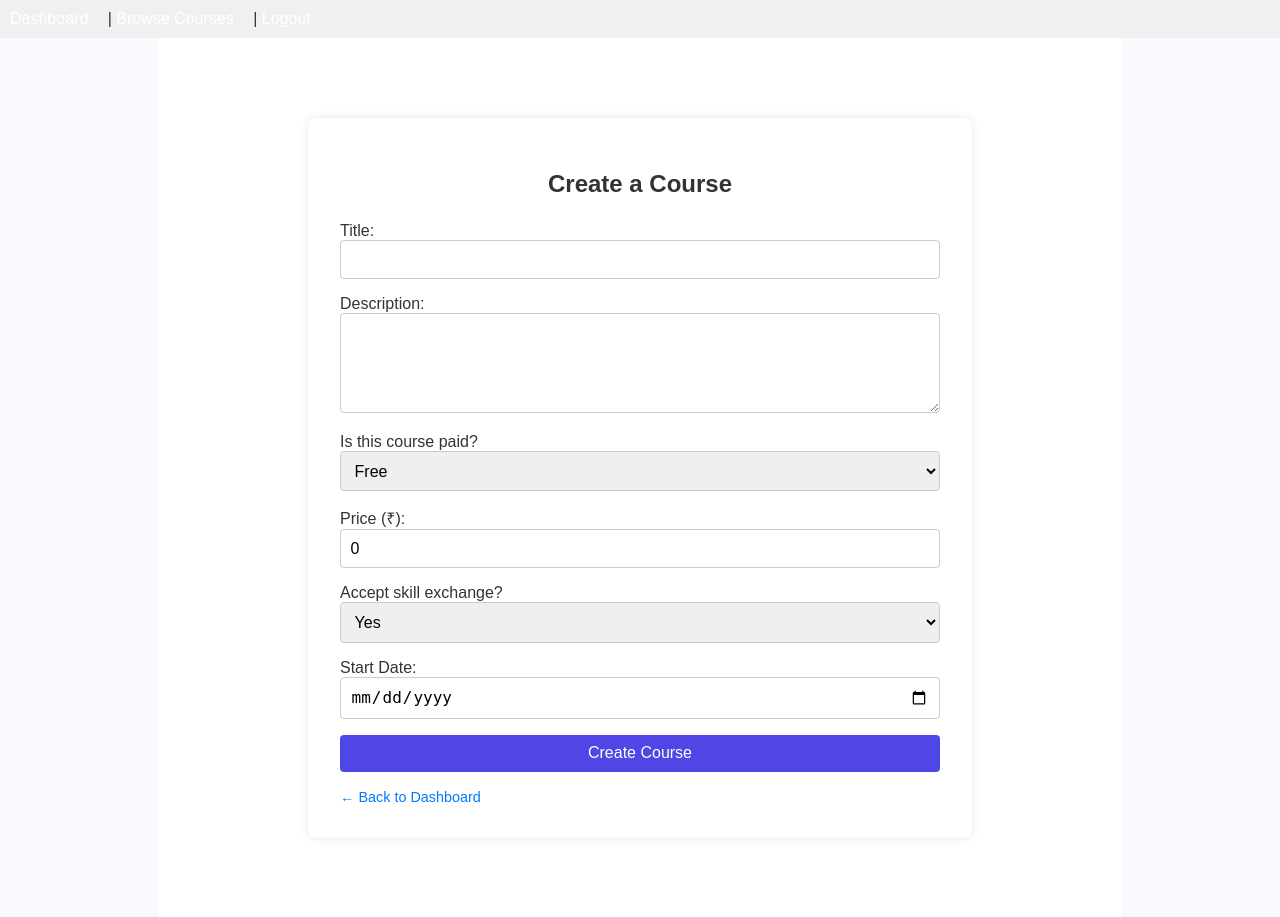
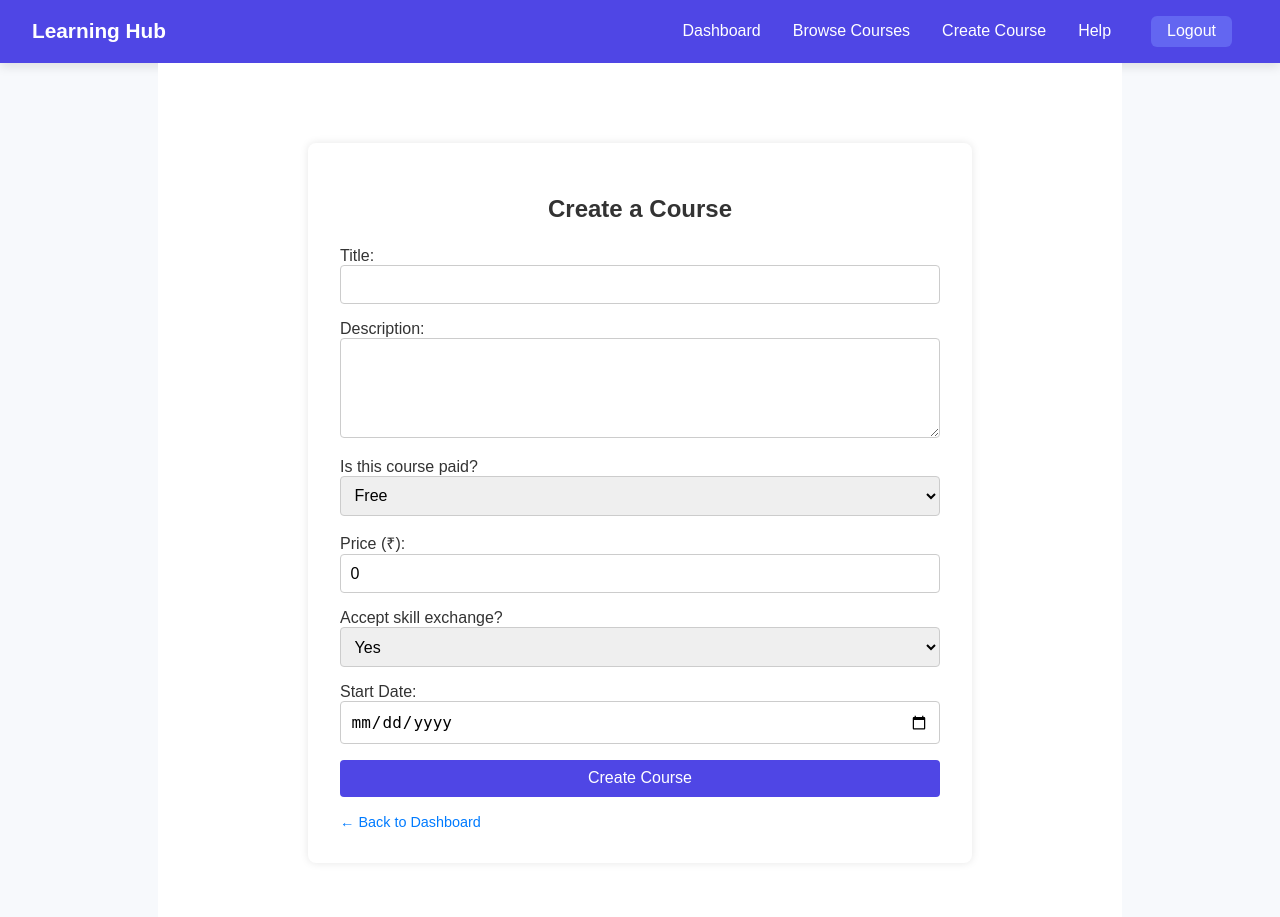
Before and after one commit to ssamiaa/MentorshipMatcher, a Python web app: template flask/templates/create_course.html in a window 1280 px wide. Shown: the top 917 px of the page. Before the commit the page ends 802 px from the top, so only its background shows below. Run offline with Jinja, Linux system fonts and the light colour scheme; the template is opened without the code that fills it, so the values that code supplies are empty.

Commit message:
Fixed UI for nav bar

```diff
--- a/flask/templates/navbar.html
+++ b/flask/templates/navbar.html
@@ -1,9 +1,57 @@
-<nav style="background-color: #f0f0f0; padding: 10px;">
-    <a href="{{ url_for('dashboard') }}">Dashboard</a> |
-    <a href="{{ url_for('browse_courses') }}">Browse Courses</a>
-    {% if has_teach_skill %}
-      | <a href="{{ url_for('my_courses') }}">My Courses</a>
-      | <a href="{{ url_for('create_course') }}">Create Course</a>
-    {% endif %}
-    | <a href="{{ url_for('logout') }}">Logout</a>
-  </nav>
+<style>
+    .navbar {
+        background-color: #4F46E5;
+        padding: 1rem 2rem;
+        display: flex;
+        justify-content: space-between;
+        align-items: center;
+        color: white;
+        box-shadow: 0 4px 10px rgba(0, 0, 0, 0.1);
+    }
+
+    .navbar a {
+        color: white;
+        text-decoration: none;
+        margin: 0 1rem;
+        font-weight: 500;
+        transition: color 0.3s ease;
+    }
+
+    .navbar a:hover {
+        color: #ddd;
+    }
+
+    .nav-left {
+        font-size: 1.3rem;
+        font-weight: bold;
+    }
+
+    .nav-right {
+        display: flex;
+        align-items: center;
+    }
+
+    .nav-right a:last-child {
+        margin-left: 1.5rem;
+        padding: 0.4rem 1rem;
+        background-color: #6366F1;
+        border-radius: 6px;
+    }
+
+    .nav-right a:last-child:hover {
+        background-color: #4338CA;
+    }
+</style>
+
+<div class="navbar">
+    <div class="nav-left">
+        Learning Hub
+    </div>
+    <div class="nav-right">
+        <a href="{{ url_for('dashboard') }}">Dashboard</a>
+        <a href="{{ url_for('browse_courses') }}">Browse Courses</a>
+        <a href="{{ url_for('create_course') }}">Create Course</a>
+        <a href="{{ url_for('help_page') }}">Help</a>
+        <a href="{{ url_for('logout') }}">Logout</a>
+    </div>
+</div>
```
